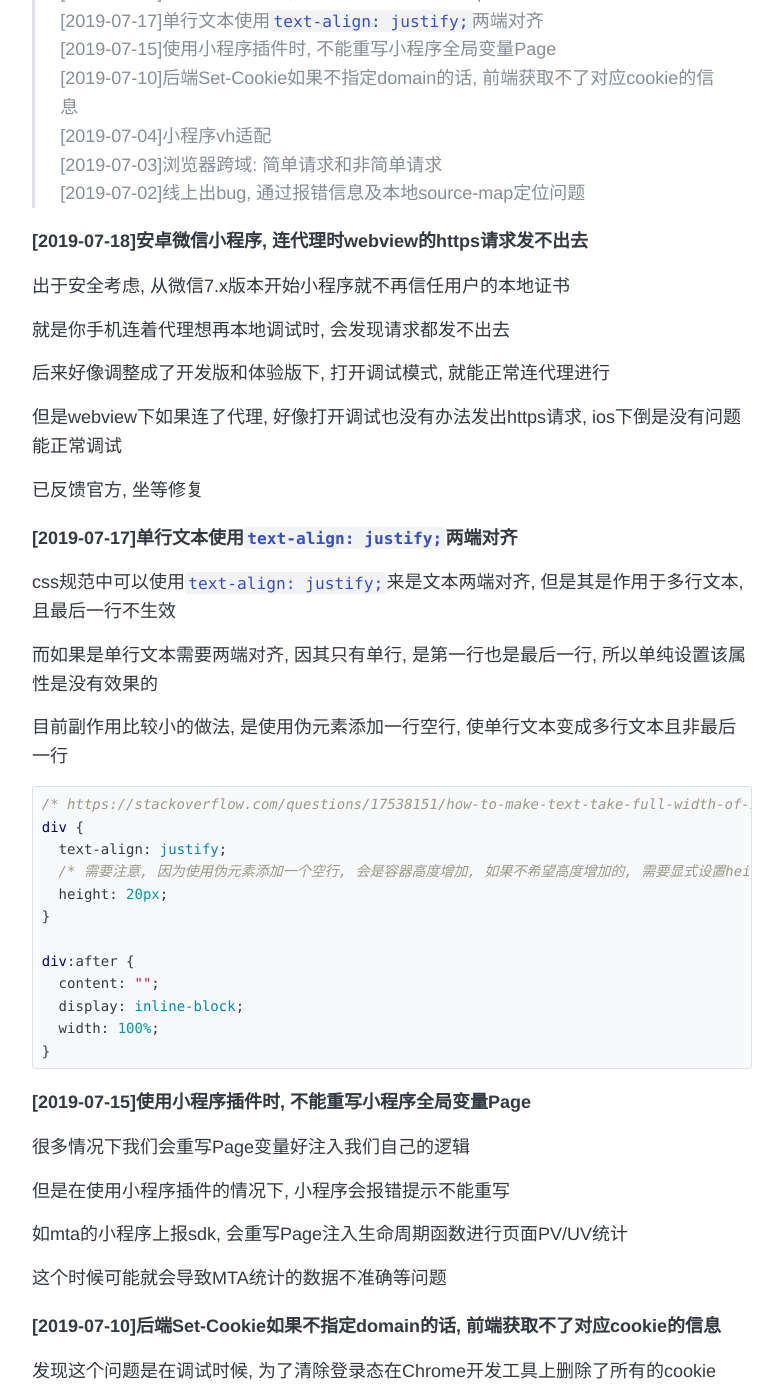
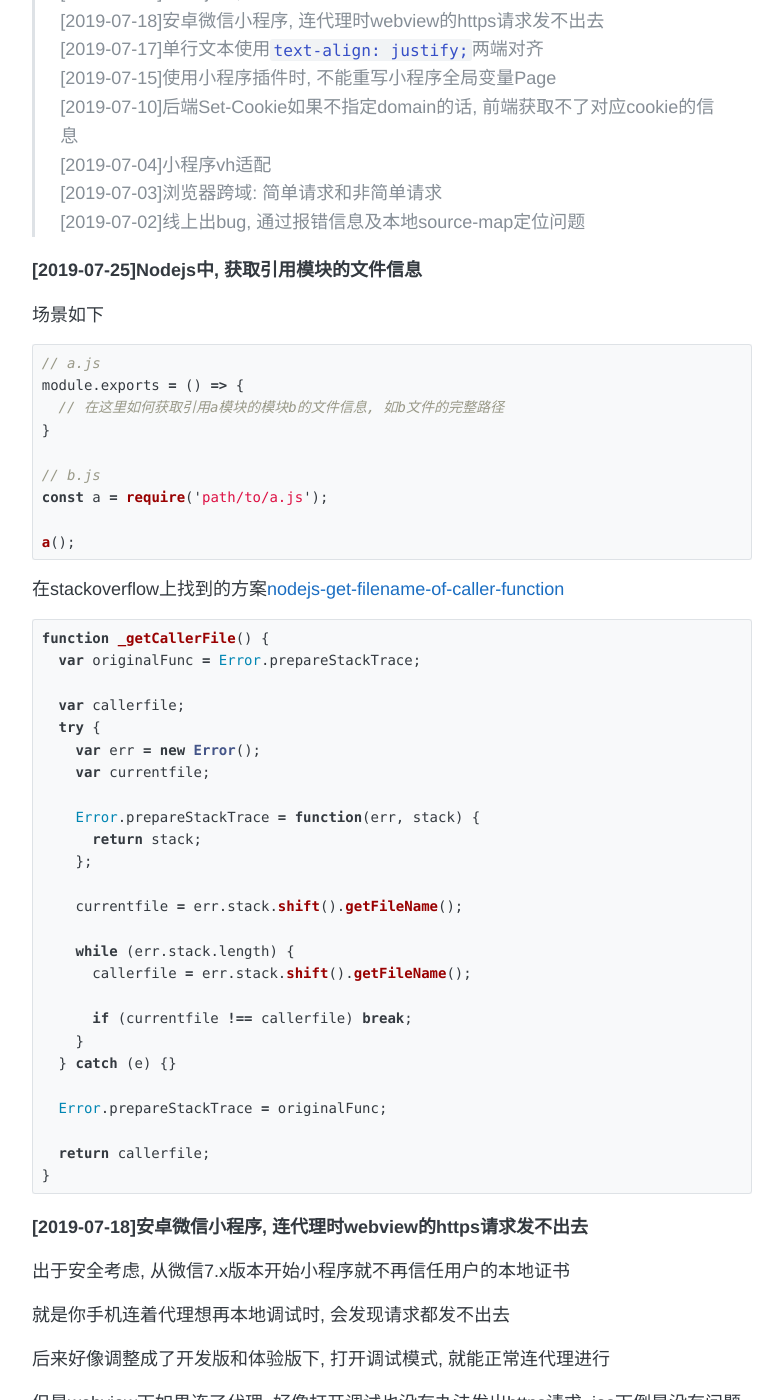
Before and after one commit to funkyLover/blog, a Jekyll site: the page built from notes/_posts/2019-07-02-notes.md, in a window 1280 px wide and 1400 px high, scrolled down 281 px. Shown: the whole window, without its empty margins (248-1031 px from the left). Built offline with Jekyll 4.4.1, drawn with Linux system fonts in a browser that asks for light colours; comment, search, counter and statistics services are not loaded; some of the changed text lies outside the part shown.

Commit message:
[note]add;

````diff
--- a/notes/_posts/2019-07-02-notes.md
+++ b/notes/_posts/2019-07-02-notes.md
@@ -2,11 +2,12 @@
 layout: post
 title: "2019-07-02"
 date: 2019-07-02
-tags: [front-end, 小程序]
+tags: [front-end, 小程序, node]
 comments: true
 share: true
 ---
 
+> [2019-07-25]Nodejs中, 获取引用模块的文件信息 <br>
 > [2019-07-18]安卓微信小程序, 连代理时webview的https请求发不出去 <br>
 > [2019-07-17]单行文本使用`text-align: justify;`两端对齐 <br>
 > [2019-07-15]使用小程序插件时, 不能重写小程序全局变量Page <br>
@@ -14,6 +15,52 @@ share: true
 > [2019-07-04]小程序vh适配 <br>
 > [2019-07-03]浏览器跨域: 简单请求和非简单请求 <br>
 > [2019-07-02]线上出bug, 通过报错信息及本地source-map定位问题 <br>
+
+##### [2019-07-25]Nodejs中, 获取引用模块的文件信息
+
+场景如下
+
+```js
+// a.js
+module.exports = () => {
+  // 在这里如何获取引用a模块的模块b的文件信息, 如b文件的完整路径
+}
+
+// b.js
+const a = require('path/to/a.js');
+
+a();
+```
+
+在stackoverflow上找到的方案[nodejs-get-filename-of-caller-function](https://stackoverflow.com/questions/16697791/nodejs-get-filename-of-caller-function/29581862#29581862)
+
+```js
+function _getCallerFile() {
+  var originalFunc = Error.prepareStackTrace;
+
+  var callerfile;
+  try {
+    var err = new Error();
+    var currentfile;
+
+    Error.prepareStackTrace = function(err, stack) {
+      return stack;
+    };
+
+    currentfile = err.stack.shift().getFileName();
+
+    while (err.stack.length) {
+      callerfile = err.stack.shift().getFileName();
+
+      if (currentfile !== callerfile) break;
+    }
+  } catch (e) {}
+
+  Error.prepareStackTrace = originalFunc;
+
+  return callerfile;
+}
+```
 
 ##### [2019-07-18]安卓微信小程序, 连代理时webview的https请求发不出去
 
````
